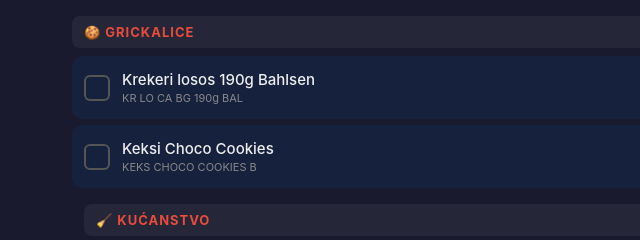
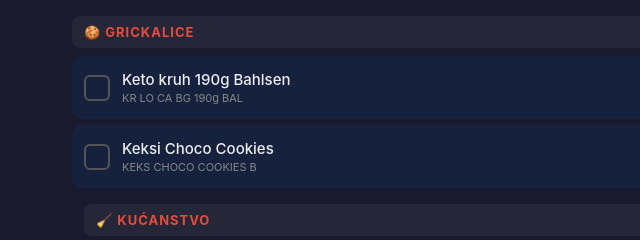
Before and after one commit to clawdleo/popis, a plain HTML site: page docs/index.html in a window 1280 px wide. Shown: the part 3116-3356 px from the top of the page, 0-640 px from the left. Drawn offline with Linux system fonts and the light colour scheme.

Commit message:
Fix: Keto kruh correction

```diff
--- a/docs/index.html
+++ b/docs/index.html
@@ -285,7 +285,7 @@
       { cat: "🥫 Konzerve i teglice", name: "Tunjevina Ocean nat. 3x56", qty: "1 kom", detail: "TUNJ OCEAN NAT 3x56" },
 
       // 🍪 Grickalice
-      { cat: "🍪 Grickalice", name: "Krekeri losos 190g Bahlsen", qty: "2 kom", detail: "KR LO CA BG 190g BAL" },
+      { cat: "🍪 Grickalice", name: "Keto kruh 190g Bahlsen", qty: "2 kom", detail: "KR LO CA BG 190g BAL" },
       { cat: "🍪 Grickalice", name: "Keksi Choco Cookies", qty: "1 kom", detail: "KEKS CHOCO COOKIES B" },
 
       // 🧹 Kućanstvo
```
